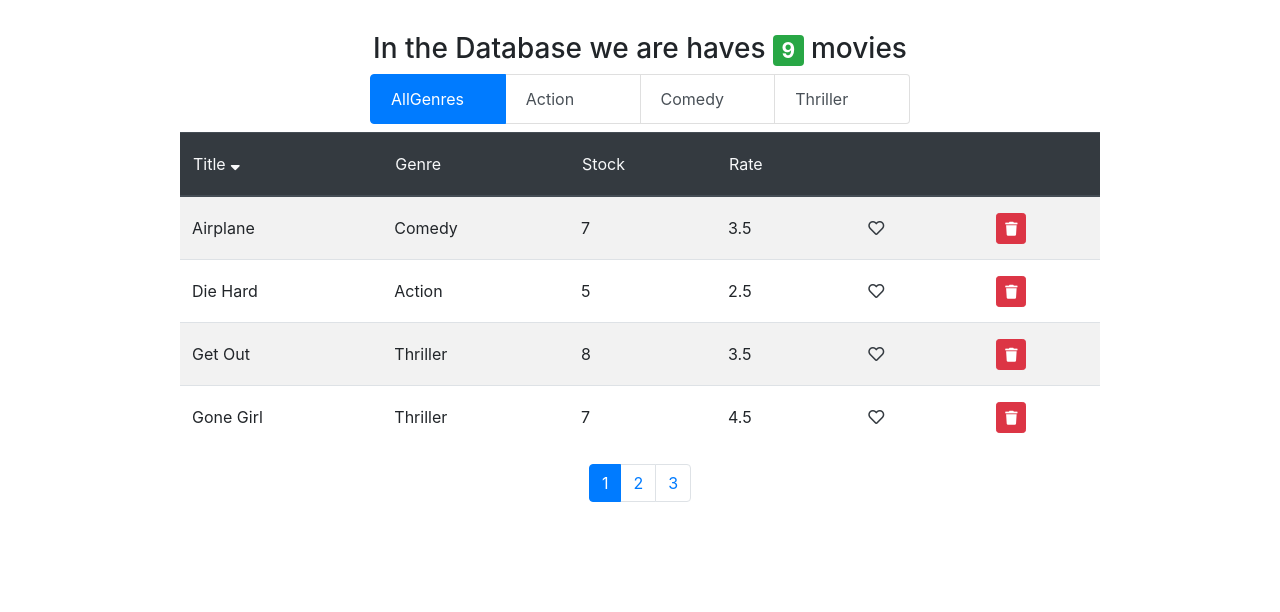
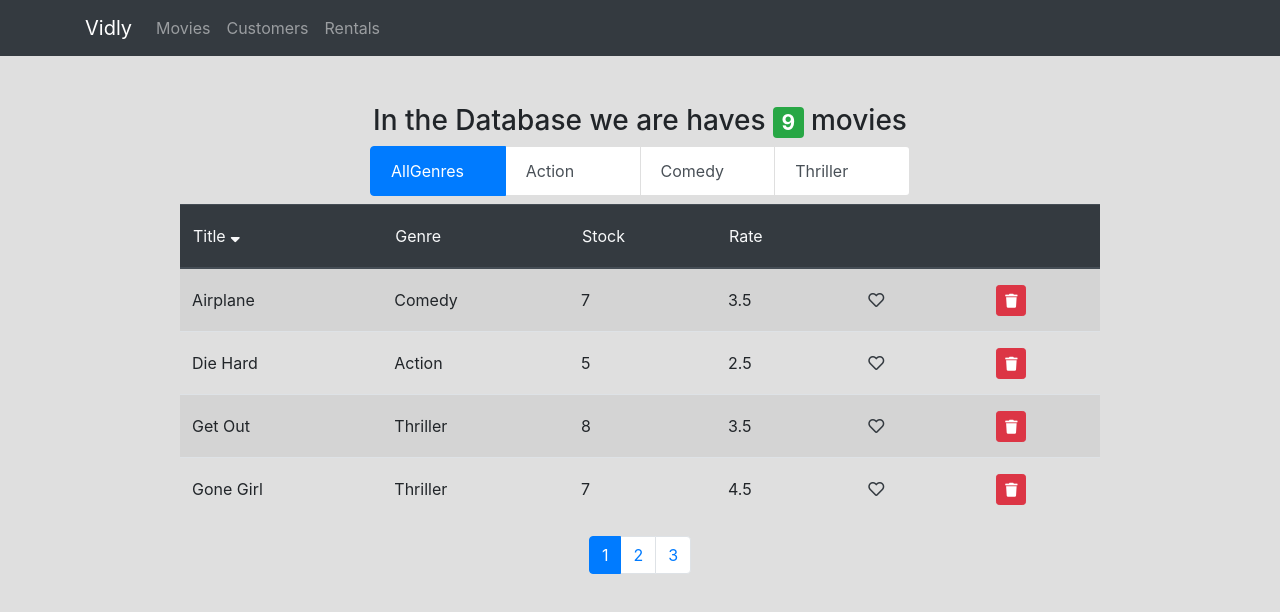
Before and after one commit to mrSerhi/Vidly, a React (Create React App) app: page / in a window 1280 px wide. Shown: the top 612 px of the page. Built offline with nearby package versions, Linux system fonts and the light colour scheme.

Commit message:
Create navbar component. Pure template

```diff
--- a/public/index.html
+++ b/public/index.html
@@ -8,10 +8,6 @@
       content="width=device-width, initial-scale=1, shrink-to-fit=no"
     />
     <meta name="theme-color" content="#000000" />
-    <!--
-      manifest.json provides metadata used when your web app is installed on a
-      user's mobile device or desktop. See https://developers.google.com/web/fundamentals/web-app-manifest/
-    -->
     <link rel="manifest" href="%PUBLIC_URL%/manifest.json" />
     <link
       rel="stylesheet"
@@ -24,15 +20,21 @@
   <body>
     <noscript>You need to enable JavaScript to run this app.</noscript>
     <div id="root"></div>
-    <!--
-      This HTML file is a template.
-      If you open it directly in the browser, you will see an empty page.
 
-      You can add webfonts, meta tags, or analytics to this file.
-      The build step will place the bundled scripts into the <body> tag.
-
-      To begin the development, run `npm start` or `yarn start`.
-      To create a production bundle, use `npm run build` or `yarn build`.
-    -->
+    <script
+      src="https://code.jquery.com/jquery-3.3.1.slim.min.js"
+      integrity="sha384-q8i/X+965DzO0rT7abK41JStQIAqVgRVzpbzo5smXKp4YfRvH+8abtTE1Pi6jizo"
+      crossorigin="anonymous"
+    ></script>
+    <script
+      src="https://cdnjs.cloudflare.com/ajax/libs/popper.js/1.14.7/umd/popper.min.js"
+      integrity="sha384-UO2eT0CpHqdSJQ6hJty5KVphtPhzWj9WO1clHTMGa3JDZwrnQq4sF86dIHNDz0W1"
+      crossorigin="anonymous"
+    ></script>
+    <script
+      src="https://stackpath.bootstrapcdn.com/bootstrap/4.3.1/js/bootstrap.min.js"
+      integrity="sha384-JjSmVgyd0p3pXB1rRibZUAYoIIy6OrQ6VrjIEaFf/nJGzIxFDsf4x0xIM+B07jRM"
+      crossorigin="anonymous"
+    ></script>
   </body>
 </html>
--- a/src/App.css
+++ b/src/App.css
@@ -1,5 +1,6 @@
 body {
-  padding-top: 2rem;
+  /* padding-top: 2rem; */
+  background-color: #dfdfdf;
 }
 
 .table td,
--- a/src/App.js
+++ b/src/App.js
@@ -14,6 +14,7 @@ import TableMovies from "./components/tableMovies/tableMovies";
 import TitleMovies from "./components/titleMovies/titleMovies";
 import Pagination from "./components/layout/pagination/pagination";
 import Sidebar from "./components/layout/sidebar";
+import NavBar from "./components/layout/navBar/navBar";
 
 class App extends Component {
   state = {
@@ -142,9 +143,13 @@ class App extends Component {
 
   render() {
     return (
-      <div className="container">
-        <div className="row">{this.renderContent()}</div>
-      </div>
+      <React.Fragment>
+        <NavBar />
+
+        <div className="container">
+          <div className="row">{this.renderContent()}</div>
+        </div>
+      </React.Fragment>
     );
   }
 }
--- /dev/null
+++ b/src/components/layout/navBar/navBar.js
@@ -0,0 +1,45 @@
+import React from "react";
+
+const NavBar = () => {
+  return (
+    <nav className="navbar navbar-expand-sm navbar-dark bg-dark mb-5">
+      <div className="container">
+        <a href="#!" className="navbar-brand">
+          Vidly
+        </a>
+
+        <button
+          className="navbar-toggler"
+          data-toggle="collapse"
+          data-target="#navBarVidly"
+        >
+          <span class="navbar-toggler-icon" />
+        </button>
+
+        <div className="collapse navbar-collapse" id="navBarVidly">
+          <ul className="navbar-nav mr-auto">
+            <li className="nav-item">
+              <a href="#!" className="nav-link">
+                Movies
+              </a>
+            </li>
+
+            <li className="nav-item">
+              <a href="#!" className="nav-link">
+                Customers
+              </a>
+            </li>
+
+            <li className="nav-item">
+              <a href="#!" className="nav-link">
+                Rentals
+              </a>
+            </li>
+          </ul>
+        </div>
+      </div>
+    </nav>
+  );
+};
+
+export default NavBar;
```
